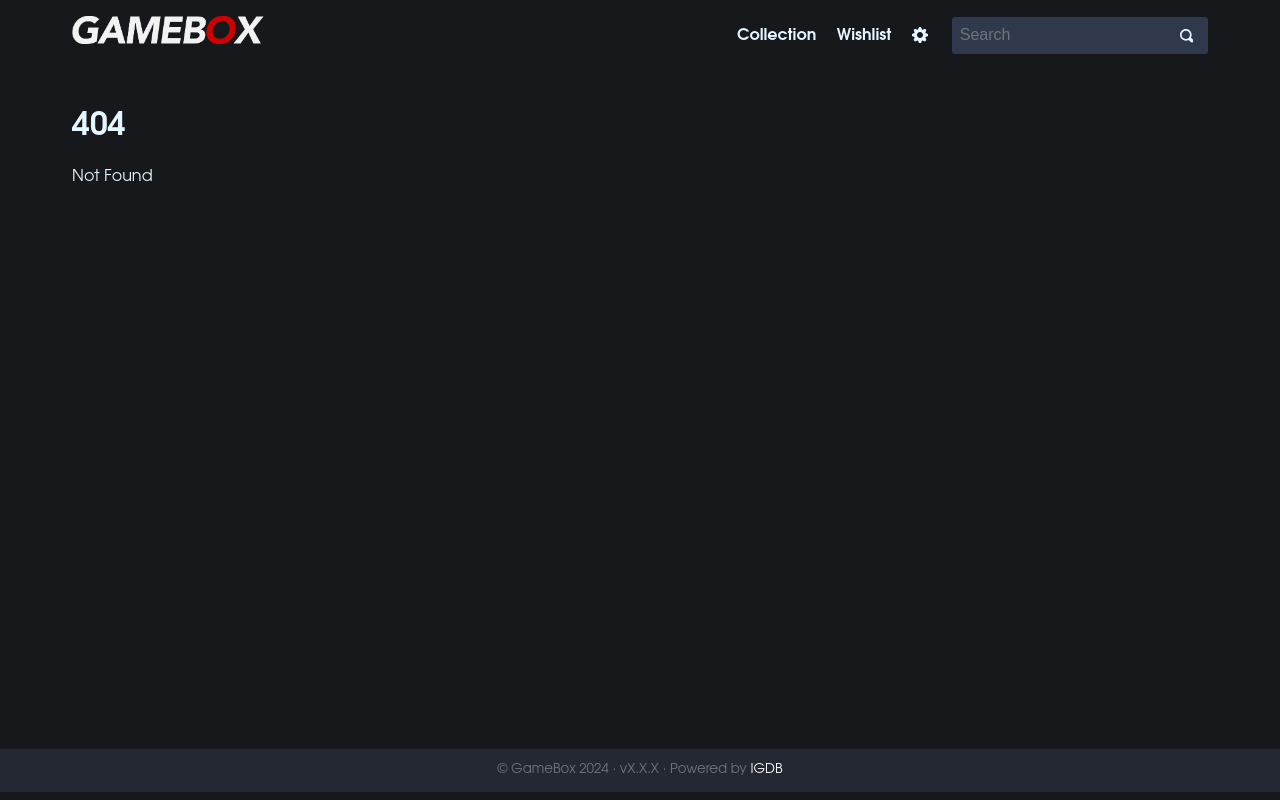
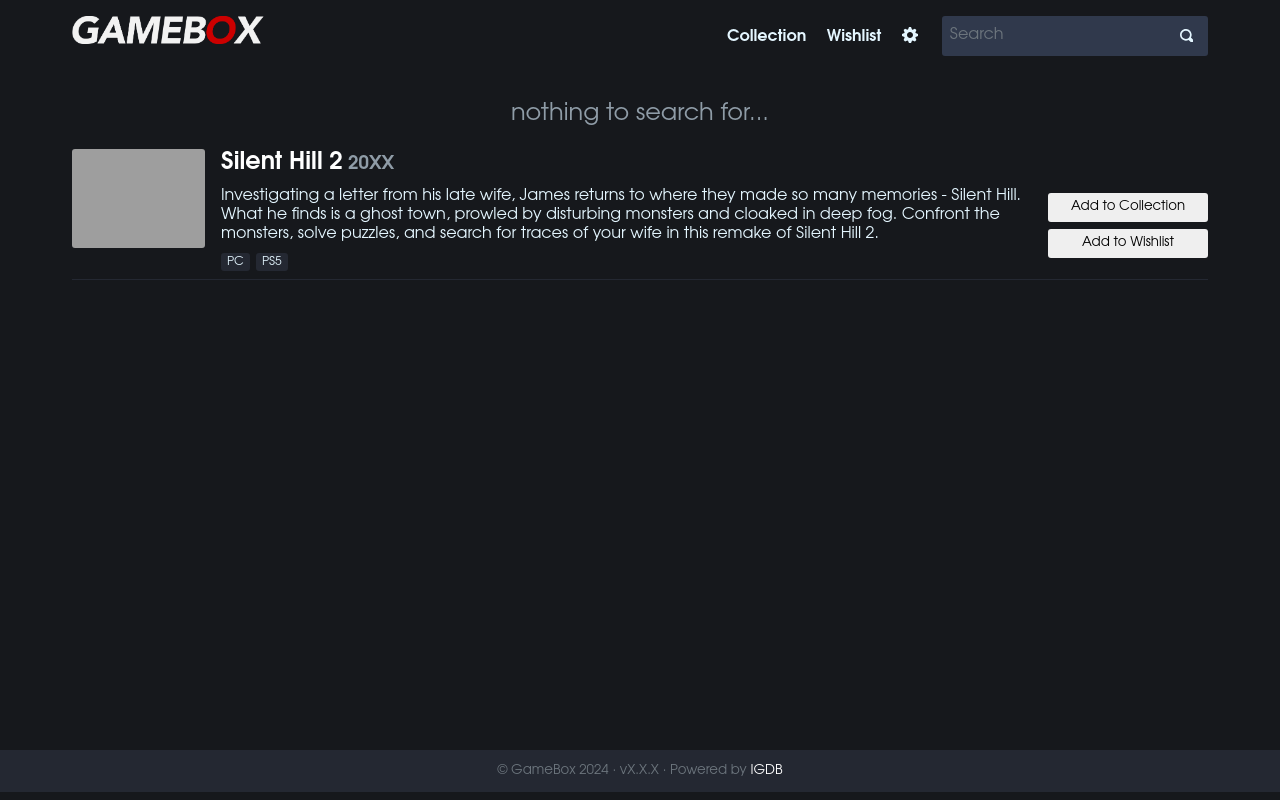
Before and after one commit to gamebox-dev/gamebox-web, a SvelteKit app: page /search in a window 1280 px wide. Before the commit this address had no page. Built offline with nearby package versions, Linux system fonts and the light colour scheme; grey boxes are pictures that could not be loaded.

Commit message:
Make a search page

```diff
--- a/src/app.css
+++ b/src/app.css
@@ -14,6 +14,11 @@ body {
 	margin: 0;
 }
 
+button,
+input {
+	font-family: inherit;
+}
+
 html {
 	background: var(--background);
 	color: var(--text);
--- a/src/routes/+layout.svelte
+++ b/src/routes/+layout.svelte
@@ -16,13 +16,21 @@
 
 	<nav>
 		<ul>
-			<li><a href="/collection" class={$page.url.pathname.startsWith("/collection") ? "active" : ""}>Collection</a></li>
-			<li><a href="/wishlist" class={$page.url.pathname.startsWith("/wishlist") ? "active" : ""}>Wishlist</a></li>
+			<li>
+				<a href="/collection" class={$page.url.pathname.startsWith("/collection") ? "active" : ""}
+					>Collection</a
+				>
+			</li>
+			<li>
+				<a href="/wishlist" class={$page.url.pathname.startsWith("/wishlist") ? "active" : ""}
+					>Wishlist</a
+				>
+			</li>
 			<li><a href="/settings" title="Settings"><Icon type={IconType.Cog} /></a></li>
 		</ul>
 	</nav>
 
-	<form onsubmit={(e) => e.preventDefault()}>
+	<form action="/search">
 		<input type="search" name="q" placeholder="Search" />
 		<button>
 			<Icon type={IconType.MagnifyingGlass} />
--- /dev/null
+++ b/src/routes/search/+page.svelte
@@ -0,0 +1,126 @@
+<script lang="ts">
+	import type { PageData } from "./$types";
+
+	export let data: PageData;
+
+	const s = data.results.length != 1 ? "s" : "";
+</script>
+
+<h2>
+	{#if data.searchQuery == ""}
+		nothing to search for...
+	{:else if data.results.length == 0}
+		no results for <strong>{data.searchQuery}</strong>
+	{:else}
+		{data.results.length} result{s} for <strong>{data.searchQuery}</strong>
+	{/if}
+</h2>
+
+<ul class="games">
+	{#each data.results as game}
+		<li class="game">
+			<div class="image">
+				<a href="/game/{game.externalID}"><img src={game.imagePath} alt="" /></a>
+			</div>
+			<div class="meta">
+				<h3>
+					<a href="/game/{game.externalID}">{game.title}</a>
+					20XX
+				</h3>
+				<p>{game.description}</p>
+				<ul class="platforms">
+					{#each game.platforms as platform}
+						<li>{platform.name}</li>
+					{/each}
+				</ul>
+			</div>
+			<div class="controls">
+				<button>Add to Collection</button>
+				<button>Add to Wishlist</button>
+			</div>
+		</li>
+	{/each}
+</ul>
+
+<style>
+	button {
+		border: 0;
+		border-radius: 3px;
+		cursor: pointer;
+		display: block;
+		margin-bottom: 0.5em;
+		padding: 0.5em;
+		width: 100%;
+	}
+
+	h2 {
+		color: var(--text-secondary);
+		font-size: 18pt;
+		font-weight: normal;
+		margin: 0.5em 0;
+		text-align: center;
+	}
+
+	h2 strong {
+		color: var(--text);
+	}
+
+	h3 {
+		color: var(--text-secondary);
+		font-size: 14pt;
+		margin: 0 0 0.5em;
+	}
+
+	h3 a {
+		color: white;
+		font-size: 18pt;
+		text-decoration: none;
+	}
+
+	h3 a:hover {
+		color: var(--text-secondary);
+	}
+
+	img {
+		border-radius: 3px;
+	}
+
+	p {
+		margin: 0.5em 0;
+	}
+
+	ul {
+		list-style: none;
+		margin: 0;
+		padding: 0;
+	}
+
+	.controls {
+		flex: 0 0 10em;
+		padding-top: 44px;
+	}
+
+	.game {
+		border-bottom: 1px solid var(--background-secondary);
+		display: flex;
+		padding: 0.5em 0;
+	}
+
+	.image {
+		flex: 0 0 133px;
+	}
+
+	.meta {
+		flex: 1;
+		margin: 0 1em;
+	}
+
+	.platforms li {
+		background: var(--background-secondary);
+		border-radius: 0.25em;
+		font-size: 9pt;
+		display: inline;
+		margin-right: 0.5em;
+		padding: 0.25em 0.5em;
+	}
+</style>
--- /dev/null
+++ b/src/routes/search/+page.ts
@@ -0,0 +1,30 @@
+import type { ExternalGame } from "$lib/types";
+
+export function load({ url }) {
+	const searchQuery = url.searchParams.get("q") ?? "";
+	// TODO make actual query
+	const results: ExternalGame[] = [
+		{
+			externalID: 222341,
+			platforms: [
+				{
+					id: 6,
+					name: "PC",
+				},
+				{
+					id: 167,
+					name: "PS5",
+				},
+			],
+			title: "Silent Hill 2",
+			description:
+				"Investigating a letter from his late wife, James returns to where they made so many memories - Silent Hill. What he finds is a ghost town, prowled by disturbing monsters and cloaked in deep fog. Confront the monsters, solve puzzles, and search for traces of your wife in this remake of Silent Hill 2.",
+			imagePath: "//images.igdb.com/igdb/image/upload/t_cover_big/co5l7s.jpg",
+		},
+	];
+
+	return {
+		searchQuery,
+		results,
+	};
+}
```
